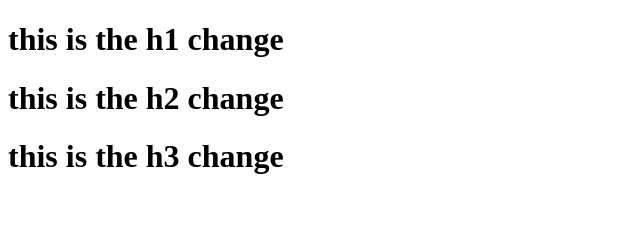
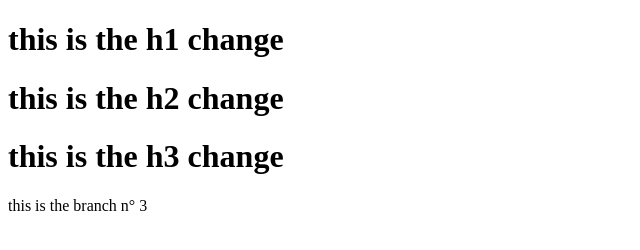
Before and after one commit to titanRoyal/first_rep, a plain HTML site: page index.html in a window 1280 px wide. Shown: the whole page, without its empty margins (0-640 px from the left). Drawn offline with Linux system fonts and the light colour scheme.

Commit message:
clarifiying

```diff
--- a/index.html
+++ b/index.html
@@ -10,6 +10,7 @@
   <h1>this is the h1 change</h1>
   <h1>this is the h2 change</h1>
   <h1>this is the h3 change</h1>
+  <label>this is the branch n° 3</label>
 </body>
 
 </html>
```
